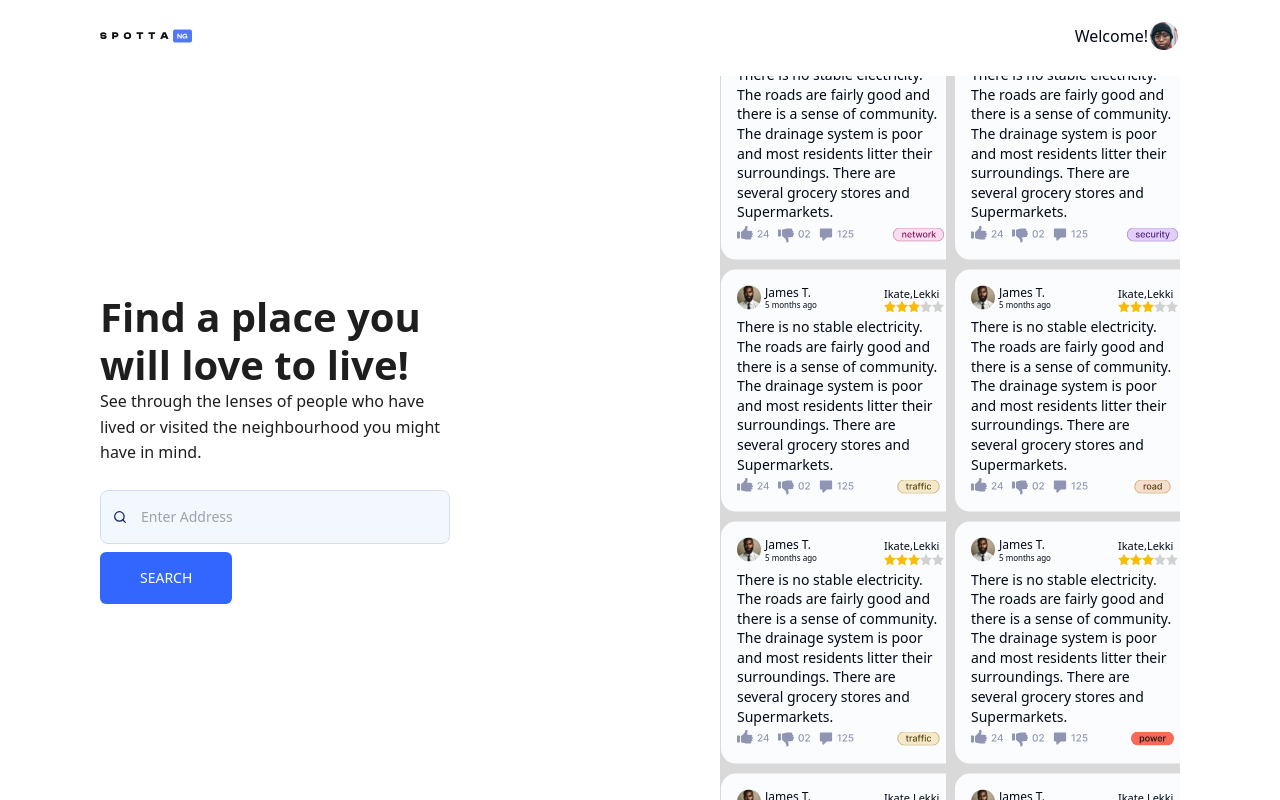
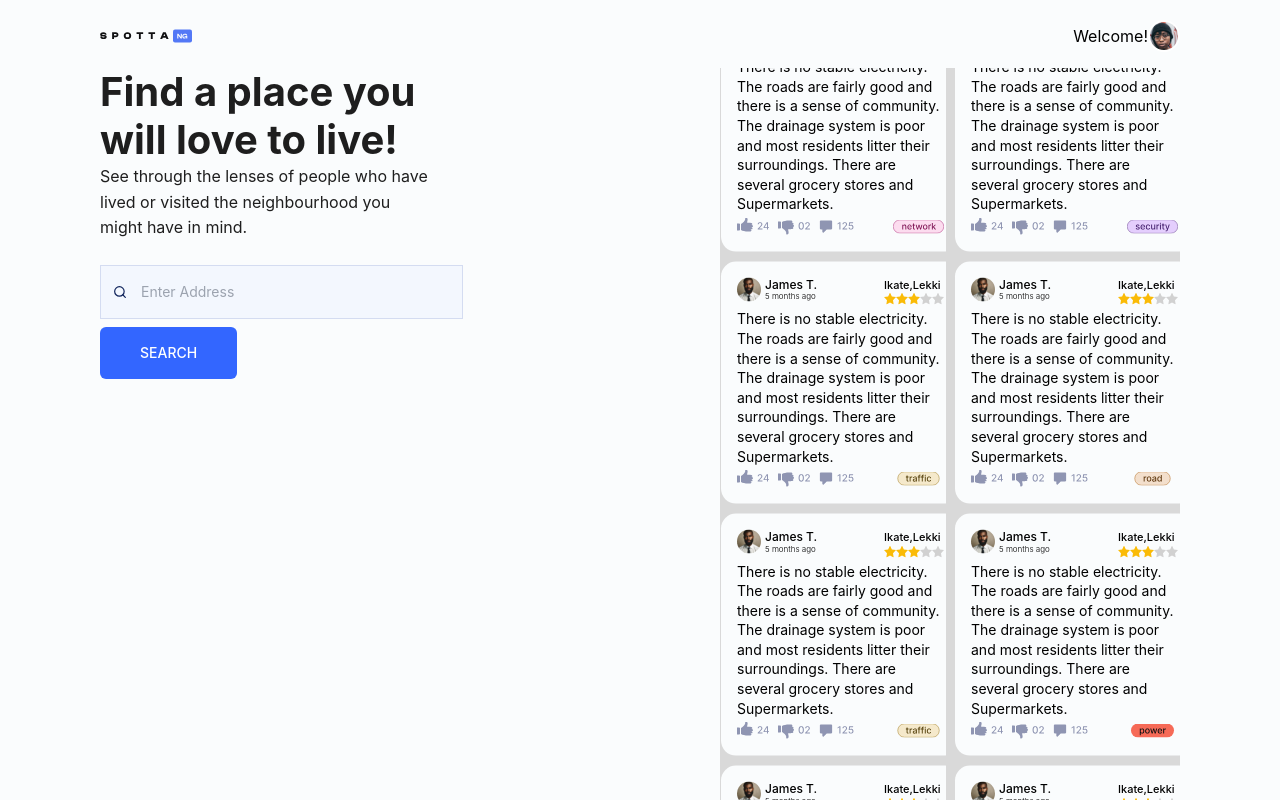
Before and after one commit to deeseeker/area-finder, a Next.js app: page / in a window 1280 px wide. Built offline with nearby package versions, Linux system fonts and the light colour scheme; what tailwind-gradient-mask-image would draw is missing.

Commit message:
version 3

```diff
--- a/components/VerticalSlider.js
+++ b/components/VerticalSlider.js
@@ -24,7 +24,7 @@ function VerticalSlider({ children }) {
     },
   };
   return (
-    <div className="slider-container">
+    <div>
       <Slider {...settings}>{children}</Slider>
     </div>
   );
--- a/pages/index.js
+++ b/pages/index.js
@@ -4,9 +4,9 @@ import Image from "next/image";
 import { useState } from "react";
 
 export default function Home() {
-  const isAboveMediumScreens = useMediaQuery("(min-width: 640px)");
+  const isAboveMediumScreens = useMediaQuery("(min-width: 1280px)");
   return (
-    <div className="px-4 md:px-[100px] h-screen overflow-hidden">
+    <div className="px-4 md:px-[100px] h-screen overflow-y-hidden">
       <Header isAboveMediumScreens={isAboveMediumScreens} />
       <Main isAboveMediumScreens={isAboveMediumScreens} />
     </div>
@@ -15,7 +15,7 @@ export default function Home() {
 
 function Header({ isAboveMediumScreens }) {
   return (
-    <header className="sticky top-0">
+    <header className="sticky top-0 mb-4">
       <div className="flex justify-between items-center mt-5">
         <a>
           <Image
@@ -51,15 +51,17 @@ function Main({ isAboveMediumScreens }) {
     setSearchText("");
   };
   return (
-    <div className="sm:grid grid-cols-2 sm:mt-6">
-      <div className="mt-[195px] md:mt-[217px]  lg:mr-[177px] text-[#1e1e1e] mb-[245px] lg:max-w-[350px]">
-        <p className="text-[40px] font-bold leading-[48px]">
-          Find a place you will love to live!
-        </p>
-        <p className="text-base font-normal leading-[25.6px] mb-6">
-          See through the lenses of people who have lived or visited the
-          neighbourhood you might have in mind.
-        </p>
+    <div className="xl:grid xl:grid-cols-2">
+      <div className="lg:mr-[177px] text-[#1e1e1e] ">
+        <div className="max-w-[330px] sm:max-w-[450px] xl:max-w-[330px]">
+          <p className=" text-[40px] font-bold leading-[48px]">
+            Find a place you will love to live!
+          </p>
+          <p className="max-w-[3500px] text-base font-normal leading-[25.6px] mb-6">
+            See through the lenses of people who have lived or visited the
+            neighbourhood you might have in mind.
+          </p>
+        </div>
 
         <form>
           <div className="w-full max-w-md relative flex items-center text-[#484851]">
@@ -105,7 +107,7 @@ function Main({ isAboveMediumScreens }) {
 
 function ReviewCollection() {
   return (
-    <div className="gradient-mask-t-[transparent,rgba(0,0,0,0.5)_100px,rgba(0,0,0,1.0)_70%] grid md:grid-cols-1 lg:grid-cols-2 gap-2 sm:ml-20 bg-[#D9D9D9] h-screen overflow-scroll [scrollbar-width:none]">
+    <div className="gradient-mask-t-[transparent,rgba(0,0,0,0.5)_100px,rgba(0,0,0,1.0)_70%] xl:grid xl:grid-cols-2 gap-2 sm:ml-20 bg-[#D9D9D9]">
       <VerticalSlider>
         <div className="mb-2">
           <ReviewCard issue="/traffic.svg" />
--- a/styles/globals.css
+++ b/styles/globals.css
@@ -4,76 +4,22 @@
 
 @layer base {
   :root {
-    --background: 0 0% 100%;
-    --foreground: 222.2 84% 4.9%;
-
-    --fadeHeight: 5em;
-
-    --card: 0 0% 100%;
-    --card-foreground: 222.2 84% 4.9%;
-
-    --popover: 0 0% 100%;
-    --popover-foreground: 222.2 84% 4.9%;
-
-    --primary: 222.2 47.4% 11.2%;
-    --primary-foreground: 210 40% 98%;
-
-    --secondary: 210 40% 96.1%;
-    --secondary-foreground: 222.2 47.4% 11.2%;
-
-    --muted: 210 40% 96.1%;
-    --muted-foreground: 215.4 16.3% 46.9%;
-
-    --accent: 210 40% 96.1%;
-    --accent-foreground: 222.2 47.4% 11.2%;
-
-    --destructive: 0 84.2% 60.2%;
-    --destructive-foreground: 210 40% 98%;
-
-    --border: 214.3 31.8% 91.4%;
-    --input: 214.3 31.8% 91.4%;
-    --ring: 222.2 84% 4.9%;
-
-    --radius: 0.5rem;
+    --background-color: #fafcfd;
+    --ff-primary: Inter, "sans-serif";
   }
-
-  .dark {
-    --background: 222.2 84% 4.9%;
-    --foreground: 210 40% 98%;
-
-    --card: 222.2 84% 4.9%;
-    --card-foreground: 210 40% 98%;
-
-    --popover: 222.2 84% 4.9%;
-    --popover-foreground: 210 40% 98%;
-
-    --primary: 210 40% 98%;
-    --primary-foreground: 222.2 47.4% 11.2%;
-
-    --secondary: 217.2 32.6% 17.5%;
-    --secondary-foreground: 210 40% 98%;
-
-    --muted: 217.2 32.6% 17.5%;
-    --muted-foreground: 215 20.2% 65.1%;
-
-    --accent: 217.2 32.6% 17.5%;
-    --accent-foreground: 210 40% 98%;
-
-    --destructive: 0 62.8% 30.6%;
-    --destructive-foreground: 210 40% 98%;
-
-    --border: 217.2 32.6% 17.5%;
-    --input: 217.2 32.6% 17.5%;
-    --ring: 212.7 26.8% 83.9%;
-  }
-}
-
-@layer base {
   * {
     @apply border-border;
   }
   body {
-    @apply bg-background text-foreground;
+    background-color: var(--background-color);
+    font-family: var(--ff-primary);
+  }
+
+  .cat-label {
+    padding: 0.25rem 0.5rem;
+    border-radius: 4px;
+    background: #fbfafc;
+    border: 0.2px solid #1e1e1e;
   }
 
   .mask {
```
